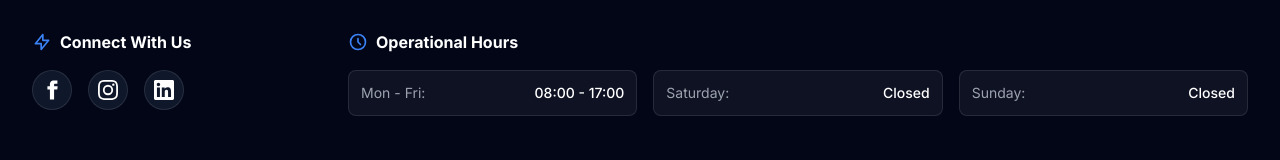
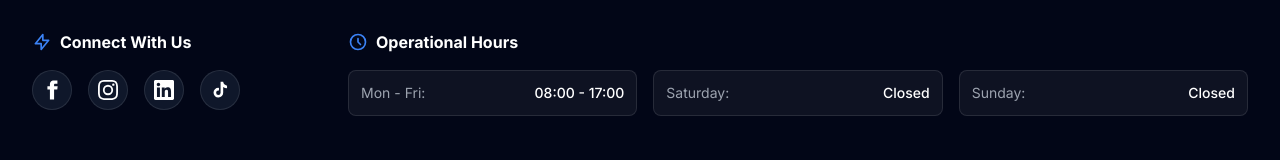
Before and after one commit to brian-sama/Bathudi-Centre, a React (Vite) app: page / in a window 1280 px wide. Shown: the part 3499-3659 px from the top of the page. Built offline with nearby package versions, Linux system fonts and the light colour scheme; no server answers.

Commit message:
Adding Tiktok icon, and changing About Us wording

```diff
--- a/components/Footer.tsx
+++ b/components/Footer.tsx
@@ -179,6 +179,18 @@ const Footer: React.FC<FooterProps> = ({ onNavigate }) => {
                   <path d="M20.447 20.452h-3.554v-5.569c0-1.328-.027-3.037-1.852-3.037-1.853 0-2.136 1.445-2.136 2.939v5.667H9.351V9h3.414v1.561h.046c.477-.9 1.637-1.85 3.37-1.85 3.601 0 4.267 2.37 4.267 5.455v6.286zM5.337 7.433c-1.144 0-2.063-.926-2.063-2.065 0-1.138.92-2.063 2.063-2.063 1.14 0 2.064.925 2.064 2.063 0 1.139-.925 2.065-2.064 2.065zm1.782 13.019H3.555V9h3.564v11.452zM22.225 0H1.771C.792 0 0 .774 0 1.729v20.542C0 23.227.792 24 1.771 24h20.451C23.2 24 24 23.227 24 22.271V1.729C24 .774 23.2 0 22.222 0h.003z"/>
                 </svg>
               </a>
+
+              <a
+                href="https://www.tiktok.com/discover/bathudi-automotive"
+                target="_blank"
+                rel="noopener noreferrer"
+                className="w-10 h-10 rounded-full bg-slate-900 border border-white/10 flex items-center justify-center hover:bg-white/20 transition-colors"
+              >
+                <span className="sr-only">TikTok</span>
+                <svg className="w-5 h-5" fill="currentColor" viewBox="0 0 24 24">
+                  <path d="M19.59 6.69a4.83 4.83 0 01-3.77-4.25V2h-3.12v13.18a2.67 2.67 0 11-2.67-2.67c.26 0 .51.04.75.11V9.46a5.8 5.8 0 00-.75-.05A5.79 5.79 0 1015.82 15V8.33a7.9 7.9 0 004.63 1.49V6.69h-.86z"/>
+                </svg>
+              </a>
             </div>
           </div>
 
--- a/pages/About.tsx
+++ b/pages/About.tsx
@@ -29,7 +29,7 @@ const About: React.FC = () => {
             <p className="text-gray-300 leading-relaxed mb-6">
               Founded in Hermanstad, Pretoria, Bathudi is more than a training centre—we are a bridge to opportunity. Our mission is to uplift, equip, and inspire youth by giving them the tools they need to succeed, regardless of their academic past. </p>
             <p className="text-gray-300 leading-relaxed mb-10">
-              Bathudi Automotive Technical Training Centre is committed to giving South African youth a genuine second chance. In a world where lacking a matric can close countless doors, we aim to reopen them—providing accessible, practical pathways into the automotive industry.
+              Bathudi Automotive Technical Training Centre is committed to giving South African youth a genuine second chance ,creating pathways to employment,growth and a brighter future through skills development. In a world where lacking a matric can close countless doors, we aim to reopen them—providing accessible, practical pathways into the automotive industry.
 
              We empower young people to build real skills with their hands, gain confidence in their abilities, and shape sustainable futures through accredited technical training. As a QCTO–accredited institution, we offer high-quality, industry-aligned automotive skills programmes that prepare learners for employment, entrepreneurship, and lifelong growth.</p>
 
--- a/pages/Team.tsx
+++ b/pages/Team.tsx
@@ -146,7 +146,7 @@ const Team: React.FC = () => {
 
         {/* Dynamic CTA */}
         <div className="mt-24 text-center">
-           <p className="text-gray-500 text-sm mb-6">Want to join our faculty?</p>
+           <p className="text-gray-500 text-sm mb-6">Want to join our Team ?</p>
            <button className="px-8 py-3 bg-white/5 border border-white/10 rounded-full text-white hover:bg-white/10 transition-all font-medium">
              Submit Professional Inquiry
            </button>
```
